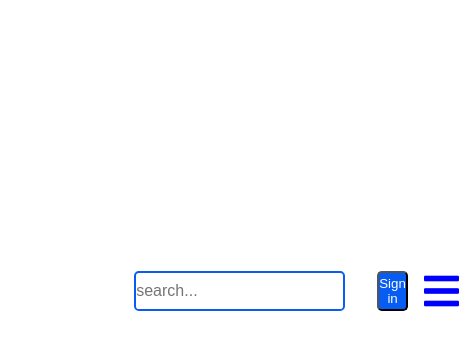
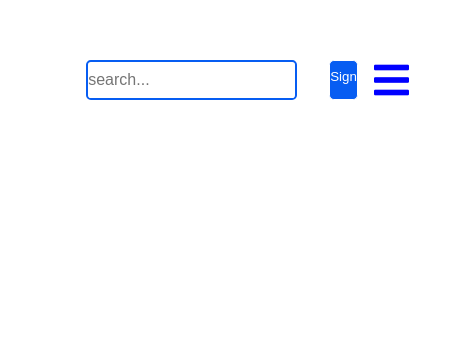
Before and after one commit to WaseelPal/Waseel, a React app: page / in a window 390 px wide. Shown: the part 131-480 px from the top of the page, 459 px wide, since content can reach past the window. Built offline with nearby package versions, Linux system fonts and the light colour scheme.

Commit message:
fix button size and reduced side bar height

```diff
--- a/src/components/App/Navigation/Header.js
+++ b/src/components/App/Navigation/Header.js
@@ -3,26 +3,22 @@
 
 function Header() {
   const [open, setOpen] = useState(false);
-
-
 return (
   <div>
     <nav>
       <div className="logo"> Logo</div>
-      <ul style={{ transform: open ? "translateX(0px)" : "translateX(-500px) " }}>
+      <ul style={{ transform: open ? "translateX(0px)" : ""}}>
         <li>
           <a href="/">Home</a>
         </li>
         <li>
           <a href="/">Contact</a>
         </li>
-        <li>
-          <a href="/"> Cart</a>
-        </li>
+
       </ul>
       <input placeholder="search..."></input>
-      <button> Sign in </button>
-      <i onClick= {() => setOpen(!open)} className="fas fa-bars"></i>
+      <button onClick={()=> console.log("clicked")}> Sign in </button>
+      <i onClick= {() => setOpen(!open)} className="fas fa-bars .burger"></i>
     </nav>
 
   </div>
--- a/src/components/App/Styles/header.css
+++ b/src/components/App/Styles/header.css
@@ -77,8 +77,7 @@
 }
 
 i {
-  font-size: 2rem !important;
-  color: #075df2;
+  display: none !important;
 }
 
 @media all and (max-width: 768px) {
@@ -86,21 +85,30 @@
     font-size: 2.5rem !important;
     color: red;
     cursor: pointer;
+    display: block !important;
   }
   nav ul {
     display: block;
     position: absoulte;
-    left: 0;
-    top: 0;
-    height: 100vh;
+    height: 50vh;
     background-color: #075df2;
     opacity: 0.9;
     width: 50%;
-    -webkit-transform: translateX(-500px) !important;
-            transform: translateX(-500px) !important;
+    -webkit-transform: translateX(-500px);
+            transform: translateX(-500px);
+    -webkit-transition: 0.2s ease-in-out;
+    transition: 0.2s ease-in-out;
+  }
+  button {
+    background-color: #075df2;
+    border: 1px solid white;
+    color: white;
+    width: 50%;
+    line-height: 2rem;
   }
   nav ul a {
-    color: #e9e6e6;
+    color: #f8f5f5;
+    margin-left: 1rem !important;
   }
   nav ul li {
     padding-top: 2rem;
@@ -109,7 +117,7 @@
     border-bottom: 2px solid white;
   }
   nav div {
-    display: none !important;
+    display: none;
   }
 }
 /*# sourceMappingURL=header.css.map */
--- a/src/components/App/Styles/header.scss
+++ b/src/components/App/Styles/header.scss
@@ -59,8 +59,7 @@
   margin: 1rem;
 }
 i {
-  font-size: 2rem !important;
-  color: $primaryColor;
+  display: none !important;
 }
 
 @media all and (max-width: 768px) {
@@ -68,21 +67,32 @@
     font-size: 2.5rem !important;
     color: red;
     cursor: pointer;
+    display: block !important;
   }
+  //   input {
+  //     display: none;
+  //   }
 
   nav ul {
     display: block;
     position: absoulte;
-    left: 0;
-    top: 0;
-    height: 100vh;
+    height: 50vh;
     background-color: $primaryColor;
     opacity: 0.9;
     width: 50%;
-    transform: translateX(-500px) !important;
+    transform: translateX(-500px);
+    transition: 0.2s ease-in-out;
+  }
+  button {
+    background-color: $primaryColor;
+    border: 1px solid white;
+    color: white;
+    width: 50%;
+    line-height: 2rem;
   }
   nav ul a {
-    color: rgb(233, 230, 230);
+    color: rgb(248, 245, 245);
+    margin-left: 1rem !important;
   }
 
   nav ul li {
@@ -92,6 +102,6 @@
     border-bottom: 2px solid white;
   }
   nav div {
-    display: none !important;
+    display: none;
   }
 }
```
Also changed, not shown: 1 other file (tests, documents, lock files or other folders).
